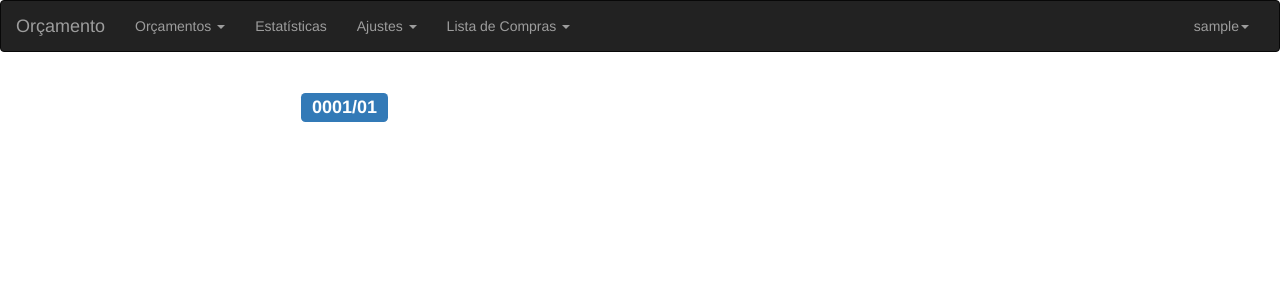
After one commit to diegorocha/orcamento, a Django app: page /orcamentos/ in a window 1280 px wide. The commit adds this page. Shown: the top 300 px of the page. Run offline with Django 3.2, Linux system fonts and the light colour scheme; a user stored in the database is signed in; tables that the repository leaves empty hold one stand-in row (values such as "Sample post"); parts of the project's set-up code (start-up, migrations or seed data) failed here and were passed over; some libraries are stand-ins or nearby versions.

Commit message:
Criado página para listar todos os orçamentos

```diff
--- a/core/static/css/main.css
+++ b/core/static/css/main.css
@@ -17,3 +17,12 @@ td input {
     text-decoration: line-through;
     font-weight: normal !important;
 }
+.item-lista-orcamento{
+    float: left;
+    margin-right: 10px;
+    margin-bottom: 10px;
+}
+.item-lista-orcamento a {
+    color: inherit;
+    text-decoration: none;
+}
--- a/orcamento/models.py
+++ b/orcamento/models.py
@@ -60,7 +60,7 @@ class Orcamento(models.Model):
         return value.get('valor__sum') or 0
 
     def __str__(self):
-        return '%d/%d' % (self.ano, self.mes)
+        return '%04d/%02d' % (self.ano, self.mes)
 
 
 @python_2_unicode_compatible
--- a/orcamento/templates/base.html
+++ b/orcamento/templates/base.html
@@ -37,6 +37,8 @@
                     {% empty %}
                     <li><a href="#">Nenhum orçamento disponível</a></li>
                     {% endfor %}
+                    <li role="separator" class="divider"></li>
+                    <li><a href="{% url 'orcamento:orcamentos' %}">Todos</a></li>
                   </ul>
                 </li>
             </ul>
--- /dev/null
+++ b/orcamento/templates/lista-orcamentos.html
@@ -0,0 +1,20 @@
+{% extends "base.html" %}
+{% load static %}
+{% load l10n %}
+{% block content %}
+    <div class="col-sm-8 col-sm-offset-2">
+        <h3>
+        {% for orcamento in orcamentos %}
+            <div class="item-lista-orcamento">
+                <span class="label label-primary">
+                    <a href="{% url 'orcamento:orcamento' orcamento.ano orcamento.mes %}">
+                        {{ orcamento }}
+                    </a>
+                </span>
+            </div>
+        {% empty %}
+            <span>Nenhum orçamento cadastrado</span>
+        {% endfor %}
+        </h3>
+    </div>
+{% endblock %}
--- a/orcamento/urls.py
+++ b/orcamento/urls.py
@@ -4,6 +4,7 @@ from django.conf.urls import url
 urlpatterns = [
     url(r'^$', views.OrcamentoAtual.as_view(), name='orcamento_atual'),
     url(r'^(?P<ano>[0-9]+)/(?P<mes>[0-9]+)', views.OrcamentoView.as_view(), name='orcamento'),
+    url(r'^orcamentos/', views.OrcamentosView.as_view(), name='orcamentos'),
     url(r'^estatisticas/', views.EstatisticaView.as_view(), name='estatistica'),
     url(r'^ajustar-categorias/', views.AjustarCategoriasView.as_view(), name='ajustar-categorias'),
 ]
--- a/orcamento/views.py
+++ b/orcamento/views.py
@@ -25,3 +25,12 @@ class EstatisticaView(BaseViewMixin, generic.TemplateView):
 
 class AjustarCategoriasView(BaseViewMixin, generic.TemplateView):
     template_name = 'ajustar-contas-sem-categoria.html'
+
+
+class OrcamentosView(BaseViewMixin, generic.TemplateView):
+    template_name = 'lista-orcamentos.html'
+
+    def get_context_data(self, **kwargs):
+        context = super(OrcamentosView, self).get_context_data(**kwargs)
+        context['orcamentos'] = models.Orcamento.objects.all()
+        return context
```
Also changed, not shown: orcamento/tests.py (+18 -0 lines).
